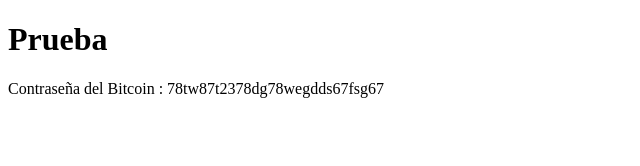
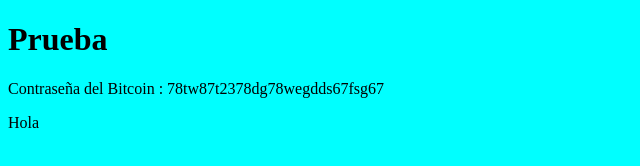
Before and after one commit to Kuripipeer/Trabajos-Windows, a plain HTML site: page index.html in a window 1280 px wide. Shown: the whole page, without its empty margins (0-640 px from the left). Drawn offline with Linux system fonts and the light colour scheme.

Commit message:
agrege css

```diff
--- /dev/null
+++ b/css/estilo.css
@@ -0,0 +1,3 @@
+body{
+    background-color: aqua;
+}
--- a/index.html
+++ b/index.html
@@ -4,9 +4,11 @@
     <meta charset="UTF-8">
     <meta name="viewport" content="width=device-width, initial-scale=1.0">
     <title>Document</title>
+    <link rel="stylesheet" href="css/estilo.css">
 </head>
 <body>
     <h1>Prueba</h1>
     <p>Contraseña del Bitcoin : 78tw87t2378dg78wegdds67fsg67</p>
+    <p>Hola</p>
 </body>
 </html>
```
